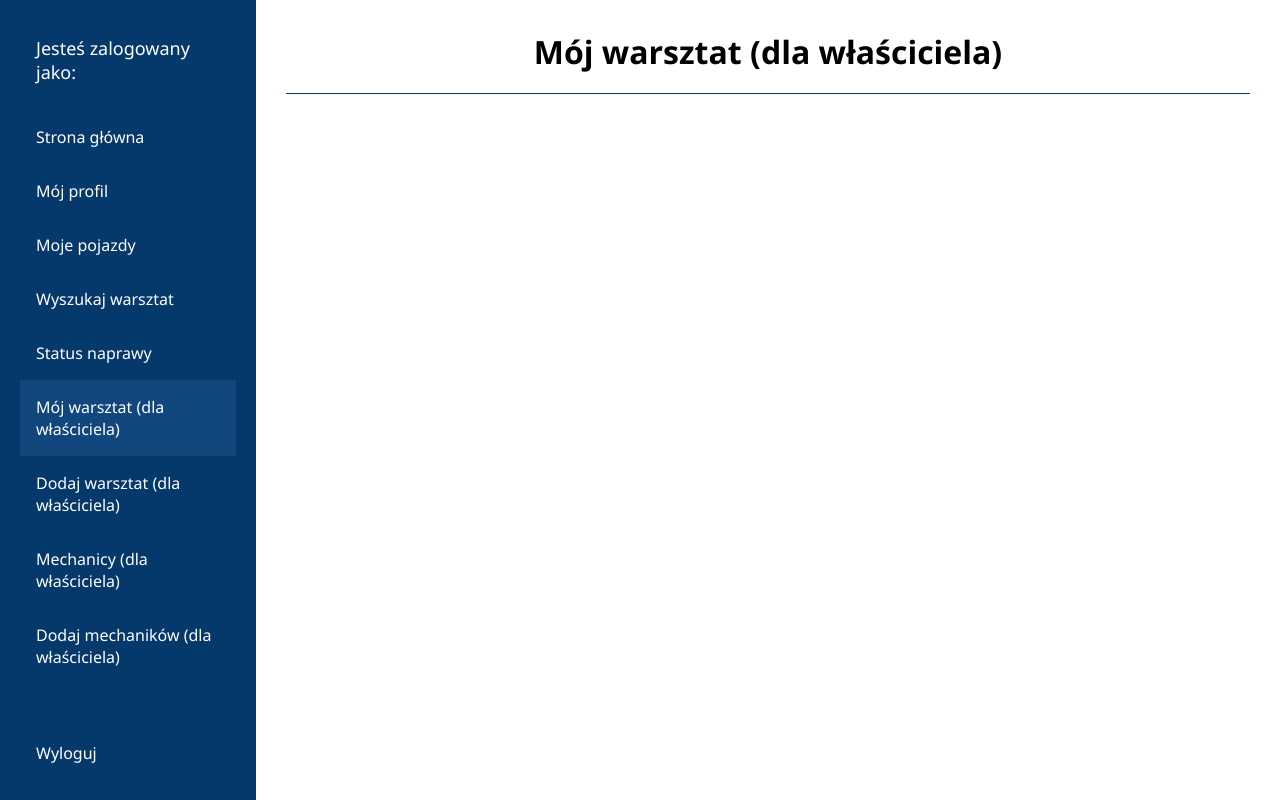
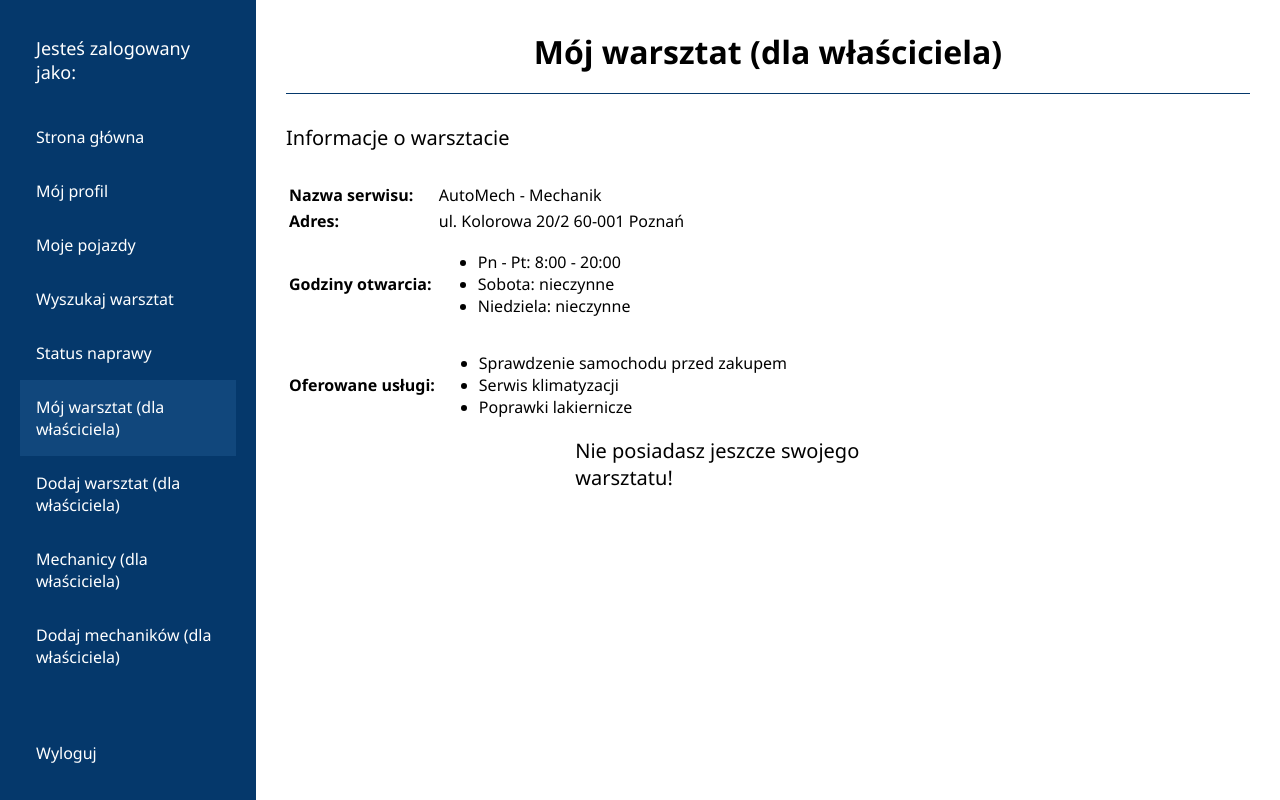
Before and after one commit to MichalWolnyDev/carservice-app, a Vue app: page /warsztat in a window 1280 px wide. Built offline with nearby package versions, Linux system fonts and the light colour scheme; no server answers; sample sign-in values are in the browser's storage; what v-calendar would draw is missing.

Commit message:
uzupełnienie mój warsztat

```diff
--- a/src/views/Warsztat.vue
+++ b/src/views/Warsztat.vue
@@ -1,6 +1,62 @@
 <template>
   <div>
     <h2 class="title title__h2 text__center">Mój warsztat (dla właściciela)</h2>
+    <div class="garage">
+      <div class="garage__title">Informacje o warsztacie</div>
+      <table class="garage__table">
+        <tr>
+          <th>Nazwa serwisu:</th>
+          <td>AutoMech - Mechanik</td>
+        </tr>
+        <tr>
+          <th>Adres:</th>
+          <td>ul. Kolorowa 20/2
+            60-001 Poznań
+          </td>
+        </tr>
+        <tr>
+          <th>Godziny otwarcia:</th>
+           <ul>
+              <li>Pn - Pt: 8:00 - 20:00 </li>
+              <li>Sobota: nieczynne </li>
+              <li>Niedziela: nieczynne </li>
+           </ul>
+        </tr>
+        <tr>
+          <th>Oferowane usługi:</th>
+          <td>
+            <ul>
+              <li>Sprawdzenie samochodu przed zakupem</li>
+              <li>Serwis klimatyzacji</li>
+              <li>Poprawki lakiernicze</li>
+            </ul>
+          </td>
+        </tr>
+      </table>
+    </div>
+    <p class="garage__message">Nie posiadasz jeszcze swojego warsztatu!</p>
+  </div>
 
-  </div>
 </template>
+<style lang="scss">
+  .garage {
+    &__title {
+      margin: 30px 0;
+      font-size: 20px;
+    }
+    &__table {
+      text-align: left;
+    }
+    &__message{
+      margin: auto;
+      width: 40%;
+      font-size: 20px;
+    }
+    th {
+      font-weight: bold;
+    }
+    li {
+      text-align: left;
+    }
+  }
+  </style>
```
